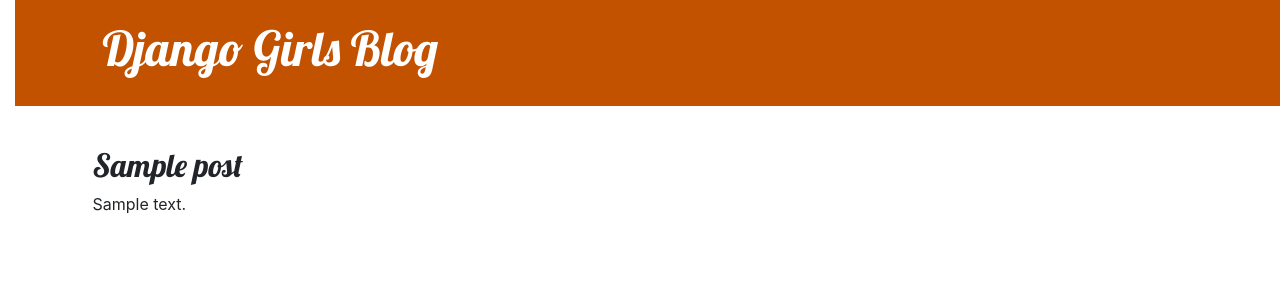
After one commit to hbhossein/my-frist-blog, a Django app: page /post/1/ in a window 1280 px wide. The commit adds this page. Shown: the top 300 px of the page. Run offline with Django 3.2, Linux system fonts and the light colour scheme; tables that the repository leaves empty hold one stand-in row (values such as "Sample post").

Commit message:
Added view and template for detailed blog post as well as CSS for the site.

```diff
--- /dev/null
+++ b/blog/static/css/blog.css
@@ -0,0 +1,79 @@
+h1 a, h2 a {
+    color: #C25100;
+    font-family: 'Lobster';
+}
+
+body {
+    padding-left: 15px;
+}
+
+.page-header {
+    background-color: #C25100;
+    margin-top: 0;
+    margin-bottom: 40px;
+    padding: 20px 20px 20px 40px;
+}
+
+.page-header h1,
+.page-header h1 a,
+.page-header h1 a:visited,
+.page-header h1 a:active {
+    color: #ffffff;
+    font-size: 36pt;
+    text-decoration: none;
+}
+
+h1,
+h2,
+h3,
+h4 {
+    font-family: 'Lobster', cursive;
+}
+
+.date {
+    color: #828282;
+}
+
+.save {
+    float: right;
+}
+
+.post-form textarea,
+.post-form input {
+    width: 100%;
+}
+
+.top-menu,
+.top-menu:hover,
+.top-menu:visited {
+    color: #ffffff;
+    float: right;
+    font-size: 26pt;
+    margin-right: 20px;
+}
+
+.post {
+    margin-bottom: 70px;
+}
+
+.post h2 a,
+.post h2 a:visited {
+    color: #000000;
+}
+
+.post > .date,
+.post > .actions {
+    float: right;
+}
+
+.btn-default,
+.btn-default:visited {
+    color: #C25100;
+    background: none;
+    border-color: #C25100;
+}
+
+.btn-default:hover {
+    color: #FFFFFF;
+    background-color: #C25100;
+}
--- /dev/null
+++ b/blog/templates/blog/base.html
@@ -0,0 +1,26 @@
+{% load static %}
+
+<!DOCTYPE html>
+<html>
+    <head>
+        <title>Django Girls blog</title>
+        <link rel="stylesheet" href="https://cdn.jsdelivr.net/npm/bootstrap@4.5.3/dist/css/bootstrap.min.css" integrity="sha384-TX8t27EcRE3e/ihU7zmQxVncDAy5uIKz4rEkgIXeMed4M0jlfIDPvg6uqKI2xXr2" crossorigin="anonymous">
+        <link href="//fonts.googleapis.com/css?family=Lobster&subset=latin,latin-ext" rel="stylesheet" type="text/css">
+        <link rel="stylesheet" href="{% static 'css/blog.css' %}">    </head>
+    <body>
+        <header class="page-header">
+            <div class="container">
+                <h1><a href="">Django Girls Blog</a></h1>
+            </div>
+        </header>
+
+        <main class="container">
+            <div class="row">
+                <div class="col">
+                {% block content %}
+                {% endblock content %}
+                </div>
+            </div>
+        </main>
+    </body>
+</html>
--- /dev/null
+++ b/blog/templates/blog/post_detail.html
@@ -0,0 +1,13 @@
+{% extends 'blog/base.html' %}
+
+{% block content %}
+    <article class="post">
+        {% if post.published_date %}
+            <time class="date">
+                {{ post.published_date }}
+            </time>
+        {% endif %}
+        <h2>{{ post.title }}</h2>
+        <p>{{ post.text|linebreaksbr }}</p>
+    </article>
+{% endblock %}
--- a/blog/urls.py
+++ b/blog/urls.py
@@ -4,4 +4,5 @@ from . import views
 
 urlpatterns = [
     path('', views.post_list, name='post_list'),
+    path('post/<int:pk>/', views.post_detail, name='post_detail'),
 ]
--- a/blog/views.py
+++ b/blog/views.py
@@ -1,4 +1,4 @@
-from django.shortcuts import render
+from django.shortcuts import render, get_object_or_404
 from django.utils import timezone
 from .models import Post
 
@@ -8,3 +8,8 @@ def post_list(request):
         publish_date__lte=timezone.now()).order_by('publish_date')
 
     return render(request, 'blog/post_list.html', {'posts': posts})
+
+
+def post_detail(request, pk):
+    post = get_object_or_404(Post, pk=pk)
+    return render(request, 'blog/post_detail.html', {'post': post})
```
Also changed, not shown: blog/templates/blog/post_list.html (+13 -18 lines).
